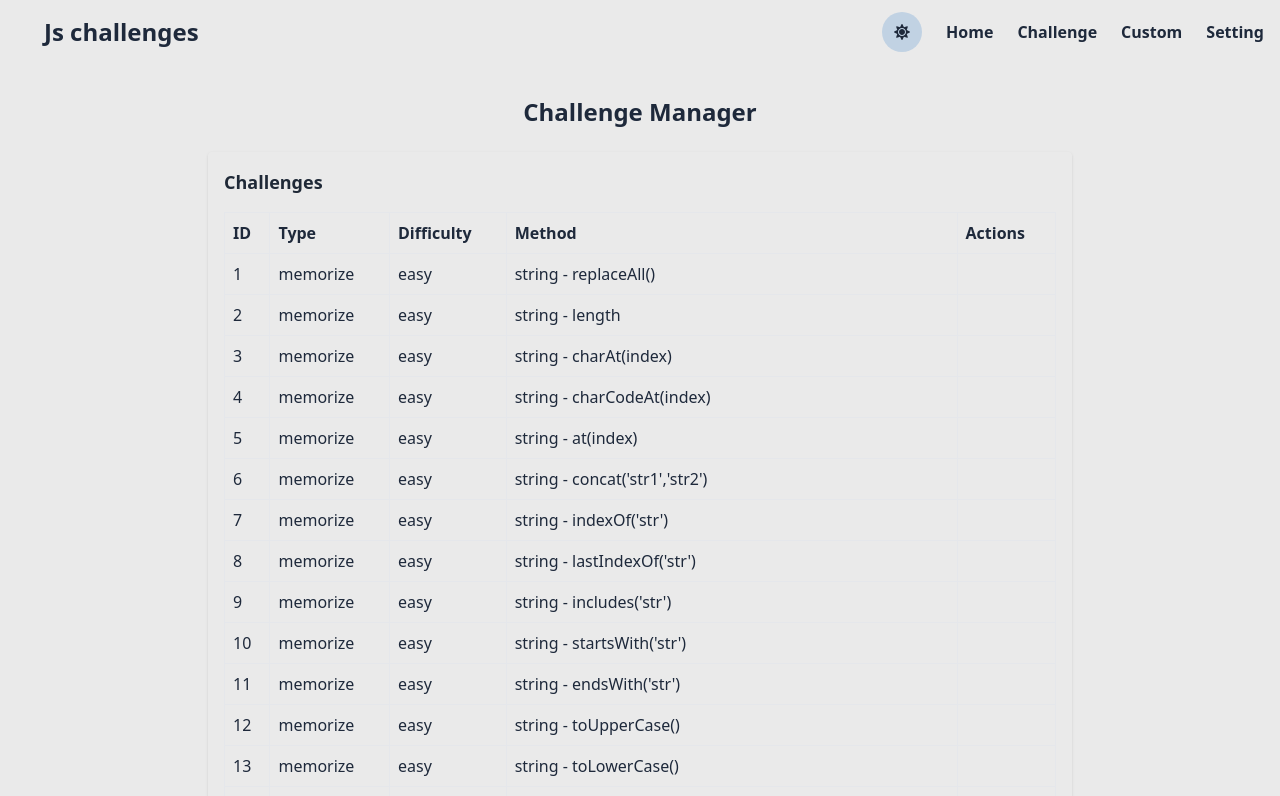
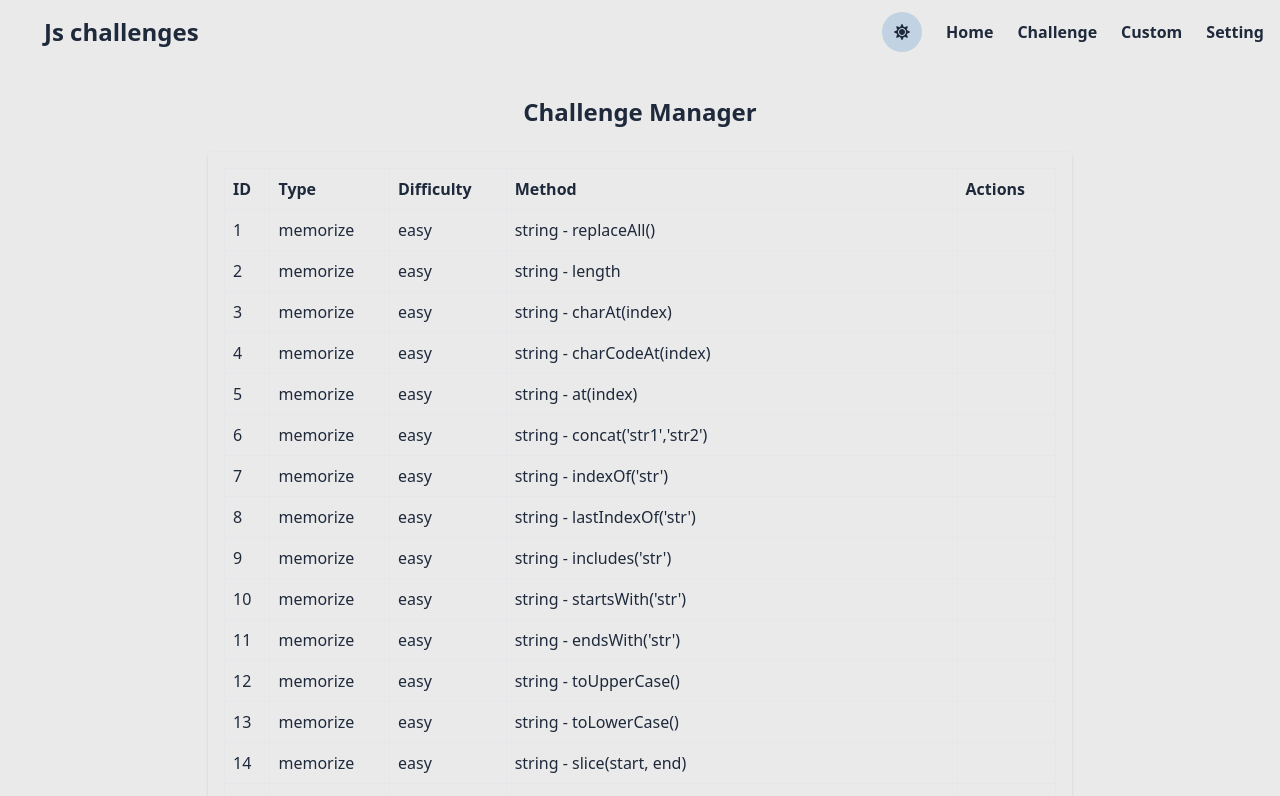
Before and after one commit to Kalugy/js-challenges, a React (Vite) app: page /custom in a window 1280 px wide. Shown: the top 796 px of the page. Built offline with nearby package versions, Linux system fonts and the light colour scheme.

Commit message:
small design fix

```diff
--- a/src/components/customChallenges/challengeList.jsx
+++ b/src/components/customChallenges/challengeList.jsx
@@ -5,7 +5,6 @@ const ChallengeList = ({ data, handleEdit, handleDelete }) => {
   const { theme } = useTheme();
   return (
     <div className="shadow rounded p-4 ">
-      <h2 className="text-lg font-semibold mb-4 text-gray-800 dark:text-gray-200">Challenges</h2>
       <div className="overflow-x-auto">
         <table className="w-full border-collapse text-sm md:text-base">
           <thead>
--- a/vite.config.js
+++ b/vite.config.js
@@ -6,9 +6,9 @@ export default defineConfig({
   build: {
     outDir: 'dist',
   },
-  server: {
-    port: 3000,
-  },
+  // server: {
+  //   port: 3000,
+  // },
   resolve: {
     alias: {
       find: '@', replacement: '/src',
```
Also changed, not shown: 1 other file (tests, documents, lock files or other folders).
